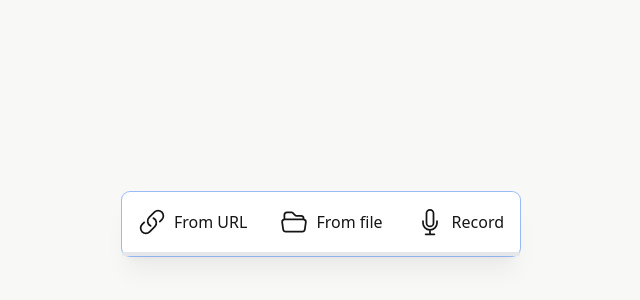
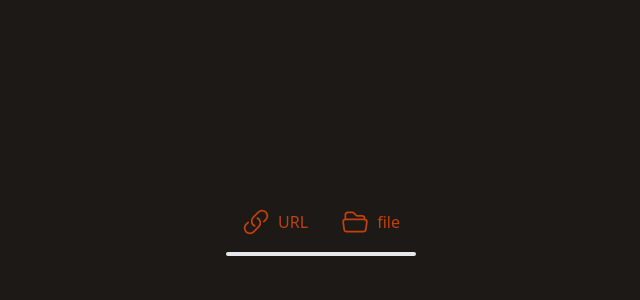
Before and after one commit to sabber-slt/RayVox, a Next.js app: page / in a window 1280 px wide. Shown: the part 152-452 px from the top of the page, without its empty margins (319-959 px from the left). Built offline with nearby package versions, Linux system fonts and the light colour scheme.

Commit message:
add subtitle download

```diff
--- a/components/AudioManager.tsx
+++ b/components/AudioManager.tsx
@@ -242,11 +242,11 @@ export function AudioManager(props: { transcriber: Transcriber }) {
 
   return (
     <>
-      <div className="flex flex-col justify-center items-center rounded-lg bg-white shadow-xl shadow-black/5 ring-1 ring-slate-700/10">
-        <div className="flex flex-row space-x-2 py-2 w-full px-2">
+      <div className="flex flex-col justify-center items-center text-orange-700">
+        <div className="flex flex-row items-center justify-center space-x-2 py-2 w-full px-2">
           <UrlTile
             icon={<AnchorIcon />}
-            text={"From URL"}
+            text={"URL"}
             onUrlUpdate={(e) => {
               props.transcriber.onInputChange();
               setAudioDownloadUrl(e);
@@ -255,7 +255,7 @@ export function AudioManager(props: { transcriber: Transcriber }) {
           <VerticalBar />
           <FileTile
             icon={<FolderIcon />}
-            text={"From file"}
+            text={"file"}
             onFileUpdate={(decoded, blobUrl, mimeType) => {
               props.transcriber.onInputChange();
               setAudioData({
@@ -266,19 +266,6 @@ export function AudioManager(props: { transcriber: Transcriber }) {
               });
             }}
           />
-          {isRecorderAvailable && (
-            <>
-              <VerticalBar />
-              <RecordTile
-                icon={<MicrophoneIcon />}
-                text={"Record"}
-                setAudioData={(e) => {
-                  props.transcriber.onInputChange();
-                  setAudioFromRecording(e);
-                }}
-              />
-            </>
-          )}
         </div>
         {<AudioDataBar progress={isAudioLoading ? progress : +!!audioData} />}
       </div>
@@ -360,14 +347,14 @@ function SettingsModal(props: {
 
   const models = {
     // Original checkpoints
-    "Xenova/whisper-tiny": [41, 152],
-    "Xenova/whisper-base": [77, 291],
-    "Xenova/whisper-small": [249],
-    "Xenova/whisper-medium": [776],
+    "whisper-tiny": [41, 152],
+    "whisper-base": [77, 291],
+    "whisper-small": [249],
+    "whisper-medium": [776],
 
     // Distil Whisper (English-only)
-    "distil-whisper/distil-medium.en": [402],
-    "distil-whisper/distil-large-v2": [767],
+    "distil-medium.en": [402],
+    "distil-large-v2": [767],
   };
   return (
     <Modal
@@ -408,19 +395,6 @@ function SettingsModal(props: {
               ))}
           </select>
           <div className="flex justify-between items-center mb-3 px-1">
-            <div className="flex">
-              <input
-                id="multilingual"
-                type="checkbox"
-                checked={props.transcriber.multilingual}
-                onChange={(e) => {
-                  props.transcriber.setMultilingual(e.target.checked);
-                }}
-              ></input>
-              <label htmlFor={"multilingual"} className="ms-1">
-                Multilingual
-              </label>
-            </div>
             <div className="flex">
               <input
                 id="quantize"
@@ -684,7 +658,7 @@ function Tile(props: {
   return (
     <button
       onClick={props.onClick}
-      className="flex items-center justify-center rounded-lg p-2 bg-blue text-slate-500 hover:text-indigo-600 hover:bg-indigo-50 transition-all duration-200"
+      className="flex items-center justify-center rounded-lg p-2 bg-blue text-slate-500 transition-all duration-200"
     >
       <div className="w-7 h-7">{props.icon}</div>
       {props.text && (
--- a/components/TranscribeButton.tsx
+++ b/components/TranscribeButton.tsx
@@ -14,7 +14,7 @@ export function TranscribeButton(props: Props): JSX.Element {
         }
       }}
       disabled={isTranscribing}
-      className="text-white bg-blue-700 hover:bg-blue-800 focus:ring-4 focus:ring-blue-300 font-medium rounded-lg text-sm px-5 py-2.5 text-center mr-2 dark:bg-blue-600 dark:hover:bg-blue-700 dark:focus:ring-blue-800 inline-flex items-center"
+      className="text-white bg-orange-500 w-44 h-12 center hover:bg-orange-700 font-medium rounded-lg text-sm text-center inline-flex items-center"
     >
       {isModelLoading ? (
         <Spinner text={"Loading model..."} />
--- a/components/Transcript.tsx
+++ b/components/Transcript.tsx
@@ -1,5 +1,6 @@
 import { useRef, useEffect } from "react";
 
+// Assuming TranscriberData and formatAudioTimestamp are defined elsewhere
 import { TranscriberData } from "../hooks/useTranscriber";
 import { formatAudioTimestamp } from "../utils/AudioUtils";
 
@@ -18,28 +19,27 @@ export default function Transcript({ transcribedData }: Props) {
     link.click();
     URL.revokeObjectURL(url);
   };
-  const exportTXT = () => {
+
+  const exportSRT = () => {
     let chunks = transcribedData?.chunks ?? [];
-    let text = chunks
-      .map((chunk) => chunk.text)
-      .join("")
-      .trim();
+    let srtContent = chunks
+      .map((chunk, index) => {
+        const startTime =
+          chunk.timestamp[0] !== null
+            ? formatAudioTimestamp(chunk.timestamp[0])
+            : "00:00:00";
+        const endTime =
+          chunk.timestamp[1] !== null
+            ? formatAudioTimestamp(chunk.timestamp[1])
+            : "00:00:00";
+        return `${index + 1}\n${startTime} --> ${endTime}\n${chunk.text}\n`;
+      })
+      .join("\n");
 
-    const blob = new Blob([text], { type: "text/plain" });
-    saveBlob(blob, "transcript.txt");
-  };
-  const exportJSON = () => {
-    let jsonData = JSON.stringify(transcribedData?.chunks ?? [], null, 2);
-
-    // post-process the JSON to make it more readable
-    const regex = /(    "timestamp": )\[\s+(\S+)\s+(\S+)\s+\]/gm;
-    jsonData = jsonData.replace(regex, "$1[$2 $3]");
-
-    const blob = new Blob([jsonData], { type: "application/json" });
-    saveBlob(blob, "transcript.json");
+    const blob = new Blob([srtContent], { type: "text/plain" });
+    saveBlob(blob, "transcript.srt");
   };
 
-  // Scroll to the bottom when the component updates
   useEffect(() => {
     if (divRef.current) {
       const diff = Math.abs(
@@ -49,13 +49,23 @@ export default function Transcript({ transcribedData }: Props) {
       );
 
       if (diff <= 64) {
-        // We're close enough to the bottom, so scroll to the bottom
         divRef.current.scrollTop = divRef.current.scrollHeight;
       }
     }
   });
 
   return (
+    <>
+      {transcribedData && !transcribedData.isBusy && (
+        <div className="w-full text-center mt-5">
+          <button
+            onClick={exportSRT}
+            className="text-white w-44 h-12 center bg-orange-500 hover:bg-orange-600 font-medium rounded-lg text-sm text-center inline-flex items-center"
+          >
+            Download SRT
+          </button>
+        </div>
+      )}
       <div
         ref={divRef}
         className="w-full flex flex-col my-2 p-4 max-h-[20rem] overflow-y-auto"
@@ -72,22 +82,7 @@ export default function Transcript({ transcribedData }: Props) {
               {chunk.text}
             </div>
           ))}
-      {transcribedData && !transcribedData.isBusy && (
-        <div className="w-full text-right">
-          <button
-            onClick={exportTXT}
-            className="text-white bg-green-500 hover:bg-green-600 focus:ring-4 focus:ring-green-300 font-medium rounded-lg text-sm px-4 py-2 text-center mr-2 dark:bg-green-600 dark:hover:bg-green-700 dark:focus:ring-green-800 inline-flex items-center"
-          >
-            Export TXT
-          </button>
-          <button
-            onClick={exportJSON}
-            className="text-white bg-green-500 hover:bg-green-600 focus:ring-4 focus:ring-green-300 font-medium rounded-lg text-sm px-4 py-2 text-center mr-2 dark:bg-green-600 dark:hover:bg-green-700 dark:focus:ring-green-800 inline-flex items-center"
-          >
-            Export JSON
-          </button>
       </div>
-      )}
-    </div>
+    </>
   );
 }
--- a/pages/_document.tsx
+++ b/pages/_document.tsx
@@ -3,7 +3,11 @@ import { Html, Head, Main, NextScript } from "next/document";
 export default function Document() {
   return (
     <Html lang="en">
-      <Head />
+      <Head>
+        <link rel="shortcut icon" href="/favicon.ico" />
+        <link href="/manifest.json" rel="manifest" />
+        <meta name="theme-color" content="#1c1917" />
+      </Head>
       <body>
         <Main />
         <NextScript />
--- a/pages/index.tsx
+++ b/pages/index.tsx
@@ -6,7 +6,7 @@ export default function Home() {
   const transcriber = useTranscriber();
   return (
     <div className="w-full h-screen center">
-      <div className="w-full lg:w-[50vw] vstack justify-center">
+      <div className="w-full lg:w-[50vw] vstack justify-center text-zinc-700">
         <AudioManager transcriber={transcriber} />
         <Transcript transcribedData={transcriber.output} />
       </div>
--- a/styles/globals.css
+++ b/styles/globals.css
@@ -21,5 +21,5 @@ html,
 body {
   max-width: 100vw;
   overflow-x: hidden;
-  background-color: #f8f8f7;
+  background-color: #1c1917;
 }
--- a/tailwind.config.ts
+++ b/tailwind.config.ts
@@ -26,7 +26,7 @@ const config: Config = {
 
           neutral: "#ff00ff",
 
-          "base-100": "#f8f8f7",
+          "base-100": "#1c1917",
 
           info: "#0000ff",
 
```
Also changed, not shown: public/manifest.json. Lines whose indentation alone changed are shown as unchanged.
